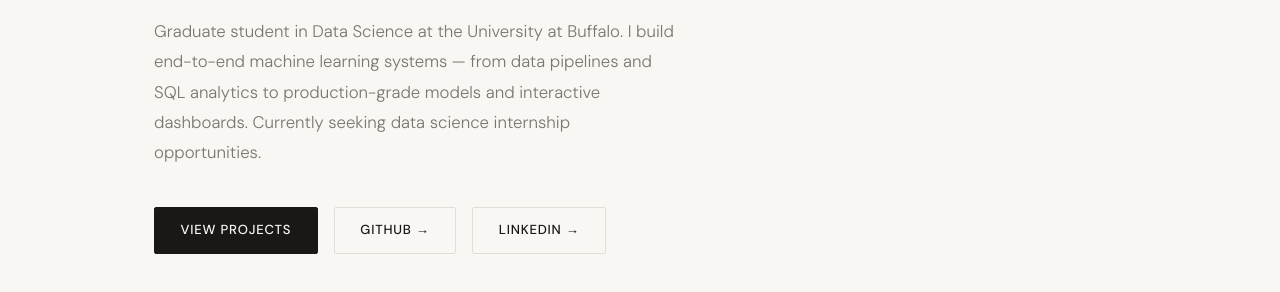
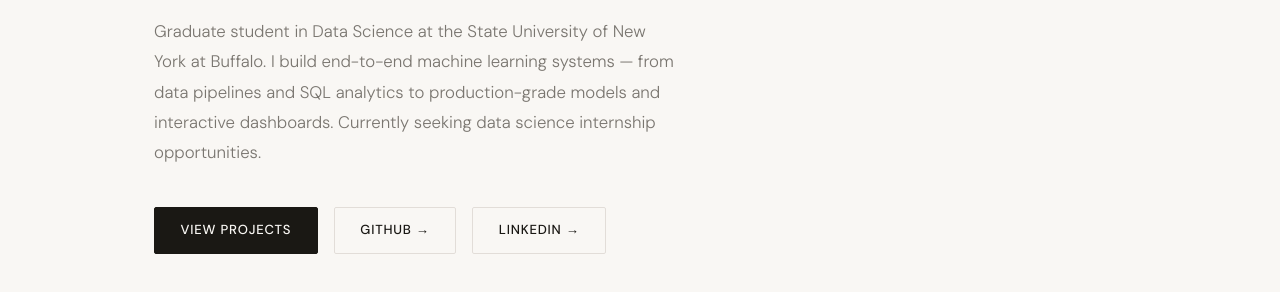
Before and after one commit to adityak50/adityak50.github.io, a plain HTML site: page index.html in a window 1280 px wide. Shown: the part 472-764 px from the top of the page. Drawn offline with Linux system fonts and the light colour scheme.

Commit message:
Update university name to State University of New York

```diff
--- a/index.html
+++ b/index.html
@@ -567,7 +567,7 @@
       <p class="hero-label">Data Science · Machine Learning · Quantitative Analysis</p>
       <h1>Turning raw data<br>into <em>meaningful</em><br>decisions.</h1>
       <p class="hero-bio">
-        Graduate student in Data Science at the University at Buffalo. I build end-to-end machine learning systems — from data pipelines and SQL analytics to production-grade models and interactive dashboards. Currently seeking data science internship opportunities.
+        Graduate student in Data Science at the State University of New York at Buffalo. I build end-to-end machine learning systems — from data pipelines and SQL analytics to production-grade models and interactive dashboards. Currently seeking data science internship opportunities.
       </p>
       <div class="hero-links">
         <a href="#projects" class="btn btn-primary">View Projects</a>
@@ -714,11 +714,11 @@
     <div class="about-grid">
       <div class="about-meta reveal">
         <h3>Aditya Kanojiya</h3>
-        <p class="role">M.S. Data Science<br>University at Buffalo</p>
+        <p class="role">M.S. Data Science<br>State University of New York at Buffalo</p>
         <p class="location">📍 Buffalo, New York</p>
       </div>
       <div class="about-text reveal">
-        <p>I'm a graduate student in Data Science at the University at Buffalo with a focus on machine learning, quantitative analysis, and building end-to-end data systems that solve real problems.</p>
+        <p>I'm a graduate student in Data Science at the State University of New York at Buffalo with a focus on machine learning, quantitative analysis, and building end-to-end data systems that solve real problems.</p>
         <p>My work sits at the intersection of rigorous statistical thinking and practical engineering. I care about the full pipeline — not just the model, but the data infrastructure, the feature design, the validation strategy, and the way results are communicated to stakeholders.</p>
         <p>Outside of coursework, I build production-grade projects that mirror real industry workflows — multi-source ETL pipelines, SQL analytical layers, ML models with proper time-series cross-validation, and interactive dashboards. StockLab is my most comprehensive project to date.</p>
         <p>I'm actively looking for data science internship opportunities where I can contribute to real data problems and keep learning from experienced practitioners.</p>
```
